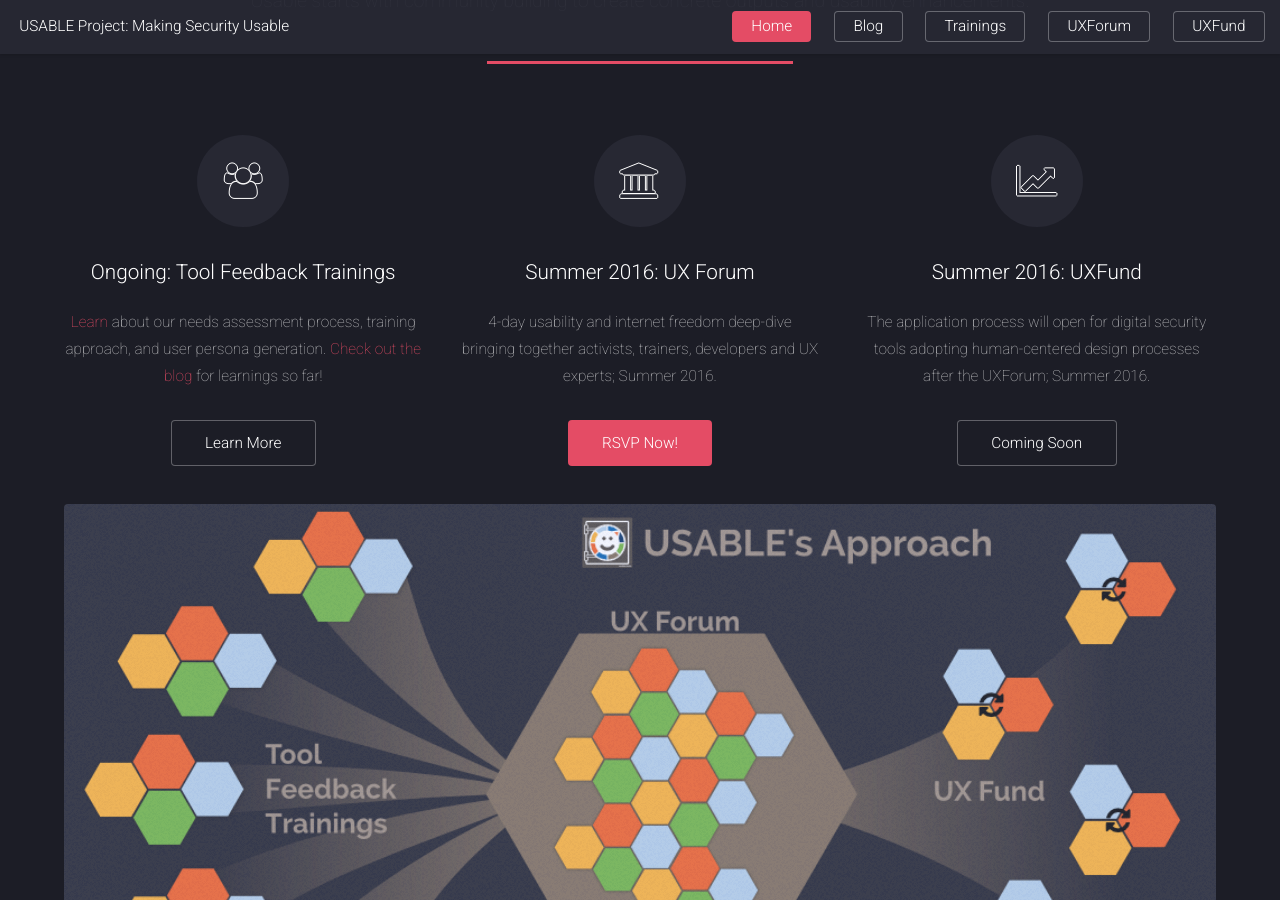
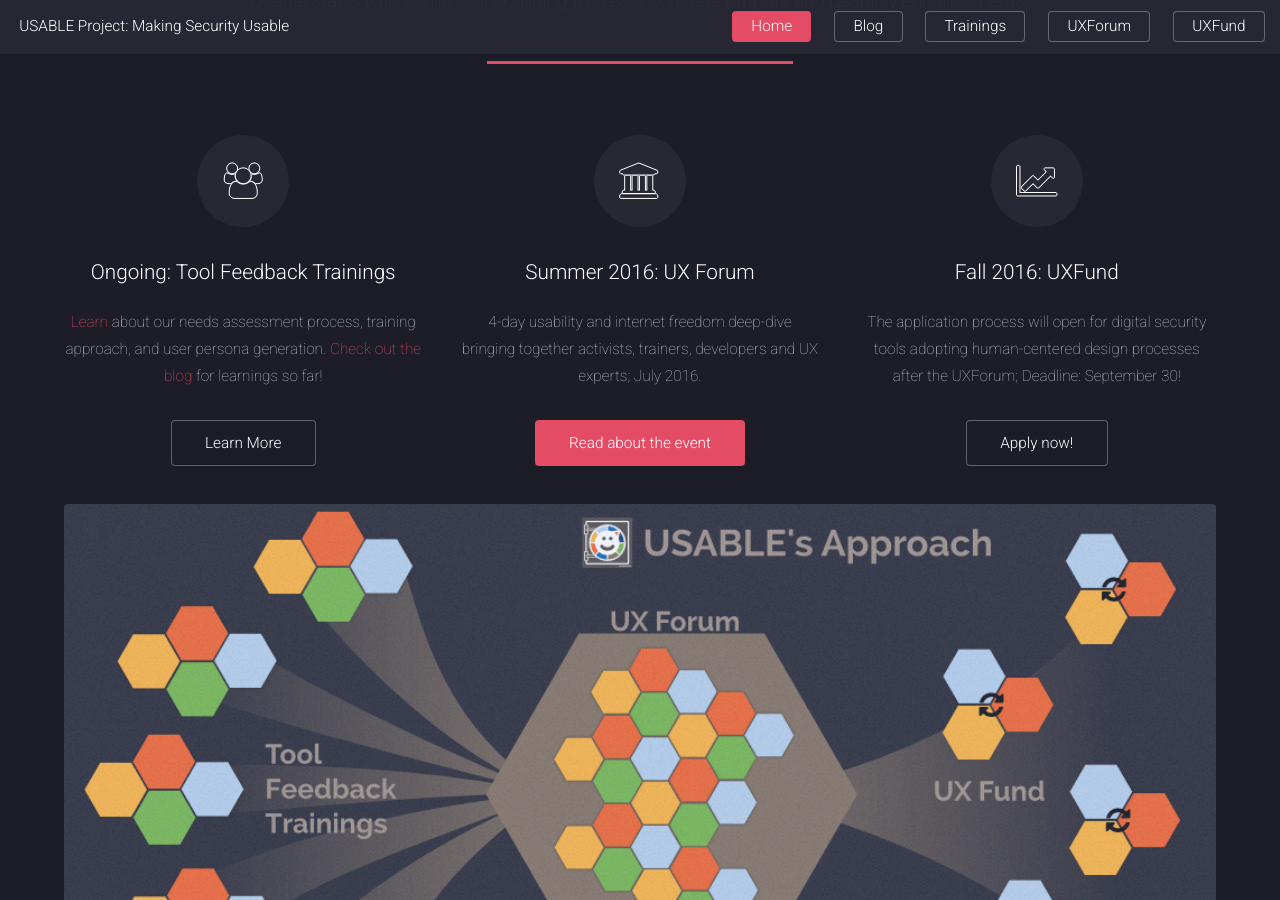
Before and after one commit to OpenInternet/USABLE-website, a Jekyll site: the page built from index.html, in a window 1280 px wide and 900 px high, scrolled down 2896 px. Built offline with Jekyll 4.4.1, drawn with Linux system fonts in a browser that asks for light colours; comment, search, counter and statistics services are not loaded.

Commit message:
updating index to post-uxforum status

```diff
--- a/index.html
+++ b/index.html
@@ -88,16 +88,15 @@ title: Making Security Usable
 							<section class="4u 6u$(medium) 12u$(xsmall)">
 								<span class="icon alt major fa-university"></span>
 								<h3><a href="uxforum.html" target="_blank"><span class="fa"></span>Summer 2016: UX Forum</a></h3>
-								<p>4-day usability and internet freedom deep-dive bringing together activists, trainers, developers and UX experts; Summer 2016. </p>
-								<p><a href="uxforum.html" class="button special">RSVP Now!</a></p>
+								<p>4-day usability and internet freedom deep-dive bringing together activists, trainers, developers and UX experts; July 2016. </p>
+								<p><a href="/tag/#uxforum" class="button special">Read about the event</a></p>
 								<!--<p><a href="uxforum.html" class="button">Participate</a></p>-->
 							</section>
 							<section class="4u$ 6u(medium) 12u$(xsmall)">
 								<span class="icon alt major fa-line-chart"></span>
-								<h3><a href="uxfund.html"><span class="fa"></span>Summer 2016: UXFund</a></h3>
-								<p>The application process will open for digital security tools adopting human-centered design processes after the UXForum; Summer 2016.</p>
-								<p><a href="uxfund.html" class="button">Coming Soon</a></p>
-								<!--<p><a href="trainings.html" class="button">Stay Informed</a></p>-->
+								<h3><a href="uxfund.html"><span class="fa"></span>Fall 2016: UXFund</a></h3>
+								<p>The application process will open for digital security tools adopting human-centered design processes after the UXForum; Deadline: September 30!</p>
+								<p><a href="uxfund.html" class="button">Apply now!</a></p>
 							</section>
 							<section class="12u 12u$(medium) 12u$(xsmall)">
 								<span class="image fit main bottom"><img src="/images/usable-cycle-legend.png" alt="USABLE's approach as a diagram"/></span>
```
